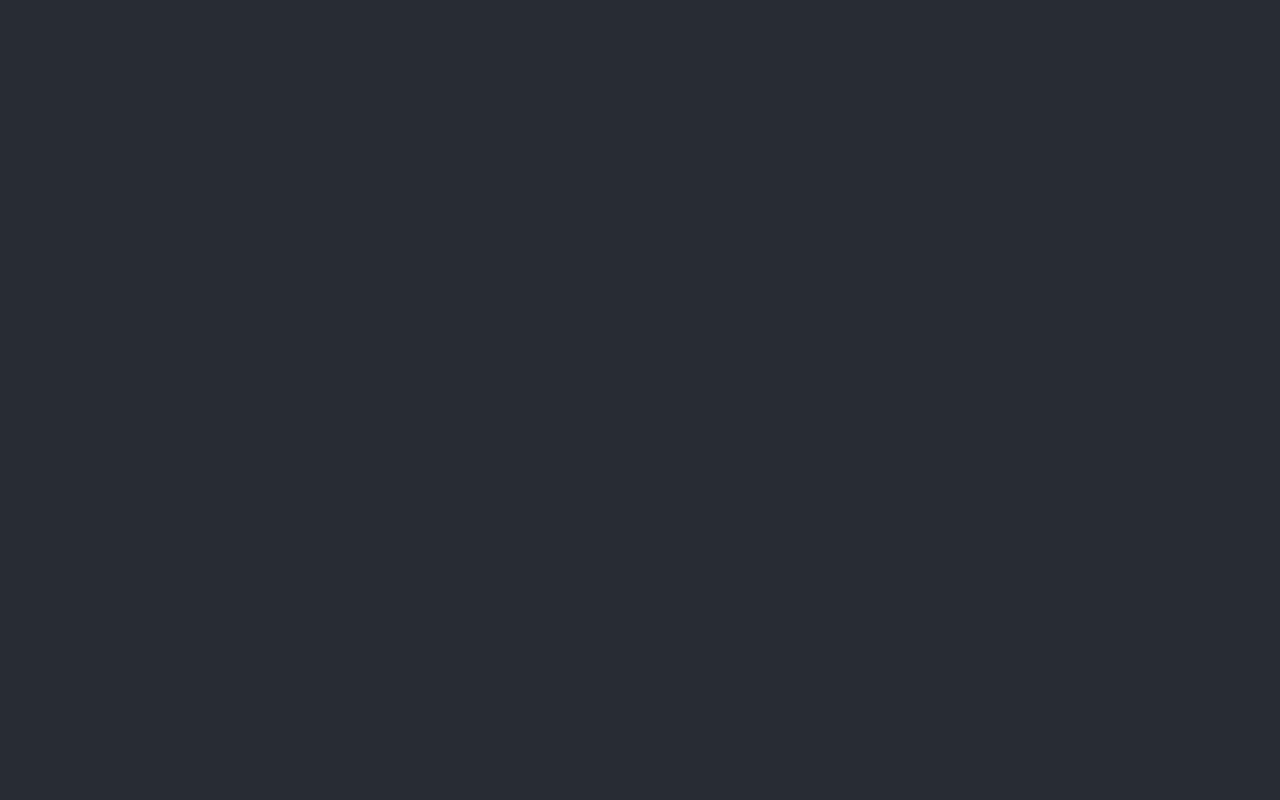
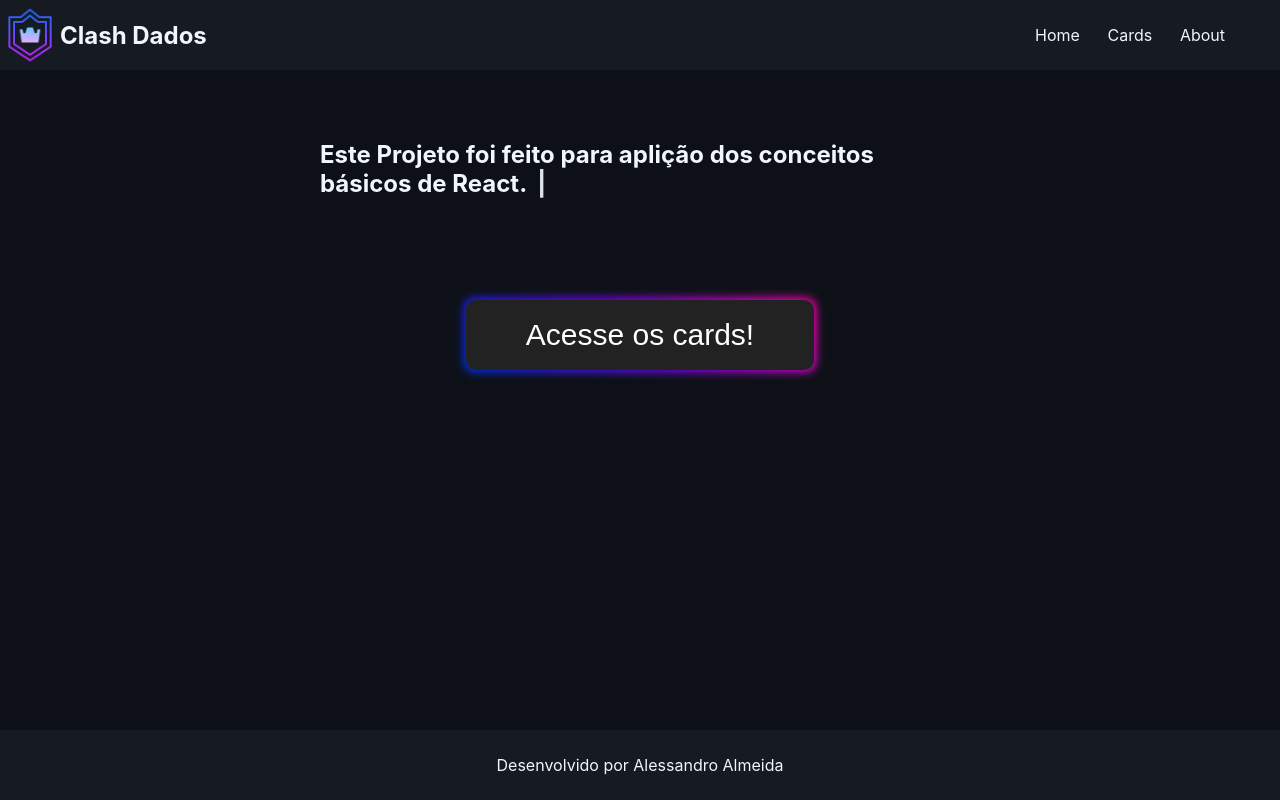
Before and after one commit to asalmeidarj/projeto-fundamentos-react, a React (Create React App) app: page / in a window 1280 px wide. Built offline with nearby package versions, Linux system fonts and the light colour scheme.

Commit message:
criação da home

```diff
--- a/public/index.html
+++ b/public/index.html
@@ -40,4 +40,5 @@
       To create a production bundle, use `npm run build` or `yarn build`.
     -->
   </body>
+  <footer>Desenvolvido por Alessandro Almeida</footer>
 </html>
--- a/src/App.css
+++ b/src/App.css
@@ -1,38 +1,62 @@
-.App {
-  text-align: center;
+ @import url(./utils/buttons/buttons.module.css);
+
+ /** Configurações gerais*/
+ * {
+  margin: 0;
+  padding: 0;
+  text-decoration: none;
+  list-style: none;
+  color: #F0F6FC;
 }
 
-.App-logo {
-  height: 40vmin;
-  pointer-events: none;
+a {
+  padding: 5px;
+  transition: 0.4s;
 }
 
-@media (prefers-reduced-motion: no-preference) {
-  .App-logo {
-    animation: App-logo-spin infinite 20s linear;
-  }
+a:hover {
+  color: #7c8bcc;
 }
 
+
 .App-header {
-  background-color: #282c34;
-  min-height: 100vh;
+  width: 100vw;
+  position: fixed;
   display: flex;
-  flex-direction: column;
-  align-items: center;
-  justify-content: center;
-  font-size: calc(10px + 2vmin);
-  color: white;
+  height: 70px;
+  background-color: #161B22;
 }
 
-.App-link {
-  color: #61dafb;
+.nav-container{
+  width: 100%;
+  position: relative;
+  display: flex;
+  justify-content: space-between;
+  align-items: center;
 }
 
-@keyframes App-logo-spin {
-  from {
-    transform: rotate(0deg);
-  }
-  to {
-    transform: rotate(360deg);
-  }
+.nav-container ul{
+  width: 200px;
+  height: 60px;
+  margin-right: 50px;
+  justify-content: space-between;
+  align-items: center;
+  display: flex;
 }
+
+.logo-container {
+  position: relative;
+  display: flex;
+  align-items: center;
+  height: 60px;
+}
+
+.logo-container img {
+  height: 100%;
+}
+
+.App-main {
+  padding-top: 80px;
+  min-height: calc(100vh - 150px);
+  background-color: #0D1117;
+}
--- a/src/App.js
+++ b/src/App.js
@@ -1,13 +1,45 @@
-import './App.css';
+import { useState } from "react";
+import "./App.css";
+import Home from "./components/home/Home";
+import {preventDefault} from "./utils/functions/functions"
 
 function App() {
+
+  let [page, setPage] = useState('Home')
+
+  const handleLoadEvents = () => {
+    const elements = document.getElementsByTagName('a');
+    for(const element of elements){
+      element.addEventListener('click', () => {
+        setPage(element.innerHTML)
+      })
+    }
+  }
+
   return (
     <div className="App">
       <header className="App-header">
+        <nav className="nav-container">
+          <div className="logo-container">
+            <img src="/icons/logo.png" alt="logo" />
+            <h1>Clash Dados</h1>
+          </div>
+          <div>
+            <ul>
+              <li><a href="./home">Home</a></li>
+              <li><a href="./cards">Cards</a></li>
+              <li><a href="./about">About</a></li>
+            </ul>
+          </div>
+        </nav>
       </header>
       <main className="App-main">
-
+        {page === "Home" && <Home />}
       </main>
+      <script>
+        {setTimeout(()=>{preventDefault()}, 1)};
+        {setTimeout(()=>{handleLoadEvents()}, 1)}
+      </script>
     </div>
   );
 }
--- /dev/null
+++ b/src/components/home/Home.js
@@ -0,0 +1,24 @@
+import React from 'react'
+import EfeitoMaquina from '../utils/EfeitoMaquina';
+
+import styles from './home.module.css';
+
+const Home = () => {
+
+  const saudacao =  `Este Projeto foi feito para aplição dos conceitos básicos
+    de React. Espero que goste!`;
+  return (
+    <section className={styles.main}>
+        <div className={styles.container}>
+            <section className={styles.saudacao}>
+                <EfeitoMaquina texto={saudacao}/>
+            </section>
+            <section className={styles.ancora}>
+                <button className={'button-85 ' + styles.btn_85 }>Acesse os cards!</button>
+            </section>
+        </div>
+    </section>
+  )
+}
+
+export default Home
--- /dev/null
+++ b/src/components/home/home.module.css
@@ -0,0 +1,21 @@
+.main {
+    width: 100%;
+}
+
+.container {
+    width: 100%;
+    display: flex;
+    flex-direction: column;
+    align-items: center;
+}
+
+.saudacao {
+    position: relative;
+    padding-top: 20px;
+    min-height: 200px;
+}
+
+.btn_85 {
+    min-width: 300px !important;
+    font-size: 30px;
+}
--- /dev/null
+++ b/src/components/utils/EfeitoMaquina.js
@@ -0,0 +1,31 @@
+import React from 'react'
+
+import styles from './efeitoMaquina.module.css';
+
+const EfeitoMaquina = ({texto}) => {
+
+    function funcMaquinaEscrever (elemento) {
+
+        const textoArray = elemento.innerHTML.split('');
+        elemento.innerHTML = "";
+
+        textoArray.forEach((letra, i) => {
+            setTimeout(() => {
+                elemento.innerHTML += letra;
+            }, 75*i);
+        });
+    }
+
+  return (
+    <div className={styles.container}>
+        <h2 id="textoEfeitoMaquina" className={styles.title}> {texto} </h2>
+          <script>
+              {setTimeout(()=> {
+                funcMaquinaEscrever(document.getElementById("textoEfeitoMaquina"))
+              }, 0.1)}
+          </script>
+    </div>
+  )
+}
+
+export default EfeitoMaquina
--- /dev/null
+++ b/src/components/utils/efeitoMaquina.module.css
@@ -0,0 +1,27 @@
+.container {
+    max-width: 600px;
+    min-width: 50vw;
+    min-height: 100px;
+    padding: 40px;
+}
+
+.title {
+    padding: 0 auto;
+}
+
+.title::after {
+    content: '|';
+    margin-left: 5px;
+    opacity: 1;
+    animation: piscar 0.7s infinite;
+}
+
+@keyframes piscar {
+    0%, 100% {
+        opacity: 1;
+    }
+    50% {
+        opacity: 0;
+    }
+
+}
--- a/src/index.css
+++ b/src/index.css
@@ -1,5 +1,6 @@
 body {
   margin: 0;
+  padding: 0;
   font-family: -apple-system, BlinkMacSystemFont, 'Segoe UI', 'Roboto', 'Oxygen',
     'Ubuntu', 'Cantarell', 'Fira Sans', 'Droid Sans', 'Helvetica Neue',
     sans-serif;
@@ -11,3 +12,11 @@ code {
   font-family: source-code-pro, Menlo, Monaco, Consolas, 'Courier New',
     monospace;
 }
+
+footer {
+  width: 100vw;
+  background-color: #161B22;
+  height: 70px;
+  text-align: center;
+  line-height: 70px;
+}
--- /dev/null
+++ b/src/utils/buttons/buttons.module.css
@@ -0,0 +1,70 @@
+/** Estilo Button-85 */
+
+.button-85 {
+  padding: 0.6em 2em;
+  border: none;
+  outline: none;
+  color: rgb(255, 255, 255);
+  background: #111;
+  cursor: pointer;
+  position: relative;
+  z-index: 0;
+  border-radius: 10px;
+  user-select: none;
+  -webkit-user-select: none;
+  touch-action: manipulation;
+}
+
+.button-85:before {
+  content: "";
+  background: linear-gradient(
+    45deg,
+    #ff0000,
+    #ff7300,
+    #fffb00,
+    #48ff00,
+    #00ffd5,
+    #002bff,
+    #7a00ff,
+    #ff00c8,
+    #ff0000
+  );
+  position: absolute;
+  top: -2px;
+  left: -2px;
+  background-size: 400%;
+  z-index: -1;
+  filter: blur(5px);
+  -webkit-filter: blur(5px);
+  width: calc(100% + 4px);
+  height: calc(100% + 4px);
+  animation: glowing-button-85 20s linear infinite;
+  transition: opacity 0.3s ease-in-out;
+  border-radius: 10px;
+}
+
+@keyframes glowing-button-85 {
+  0% {
+    background-position: 0 0;
+  }
+  50% {
+    background-position: 400% 0;
+  }
+  100% {
+    background-position: 0 0;
+  }
+}
+
+.button-85:after {
+  z-index: -1;
+  content: "";
+  position: absolute;
+  width: 100%;
+  height: 100%;
+  background: #222;
+  left: 0;
+  top: 0;
+  border-radius: 10px;
+}
+
+/** Fim Estilo Button-85 */
--- /dev/null
+++ b/src/utils/functions/functions.js
@@ -0,0 +1,8 @@
+export const preventDefault = () => {
+    const elements = document.getElementsByTagName('a');
+    for(const element of elements){
+      element.addEventListener('click', event => {
+        event.preventDefault();
+      })
+    }
+};
```
Also changed, not shown: src/utils/functions/funcMaquinaEscrever.js (added, +11 -0 lines), public/icons/logo.png (added).
